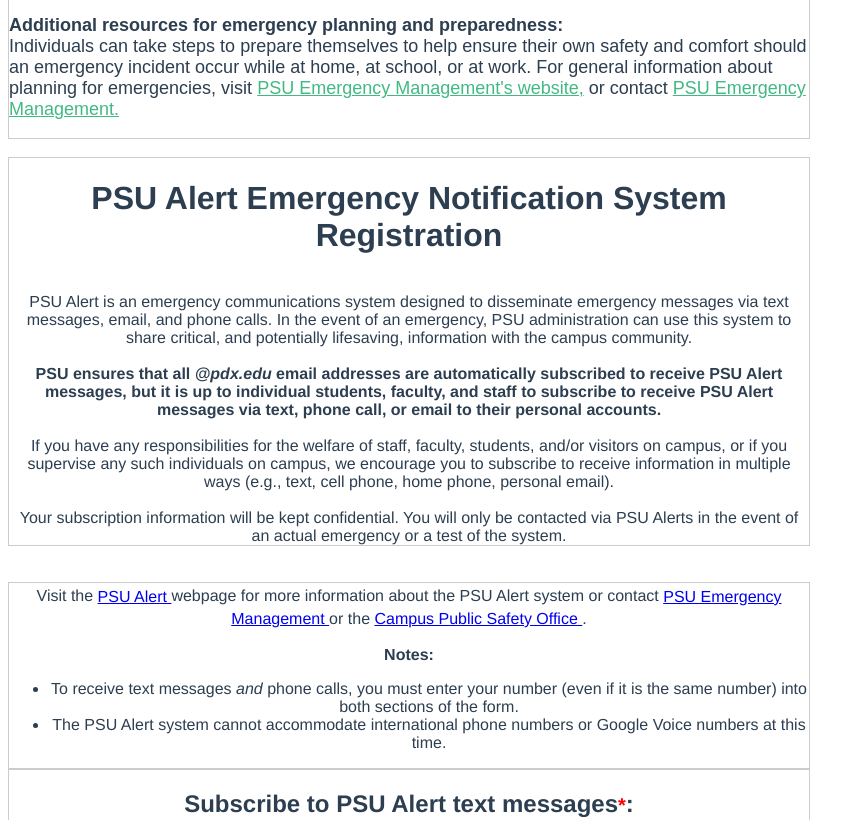
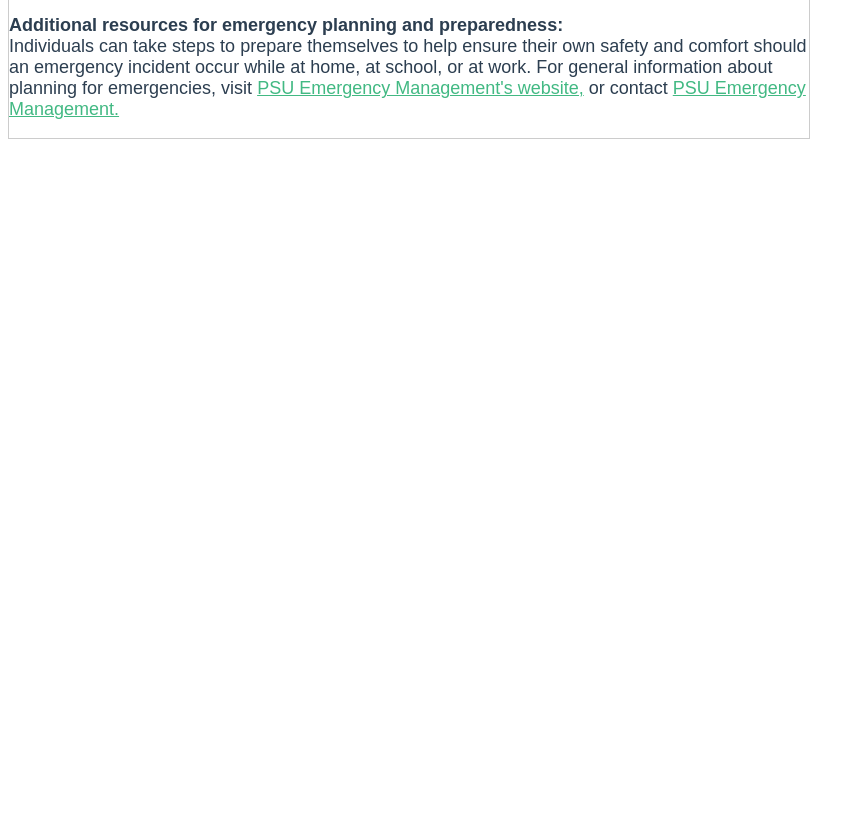
Before and after one commit to psu-oit-capstone/emp-front-end, a Vue app: page /emergency-information in a window 1280 px wide. Shown: the part 1980-2800 px from the top of the page, without its empty margins (0-865 px from the left). After the commit the page ends 2127 px from the top, so only its background shows below. Built offline with nearby package versions, Linux system fonts and the light colour scheme.

Commit message:
Temporarily removed AlertsInformation.

```diff
--- a/src/views/EmergencyInformation.vue
+++ b/src/views/EmergencyInformation.vue
@@ -1,7 +1,6 @@
 <template>
   <div id="emergency-information">
     <EvacAssist />
-    <AlertsInformation />
   </div>
 </template>
 
```
